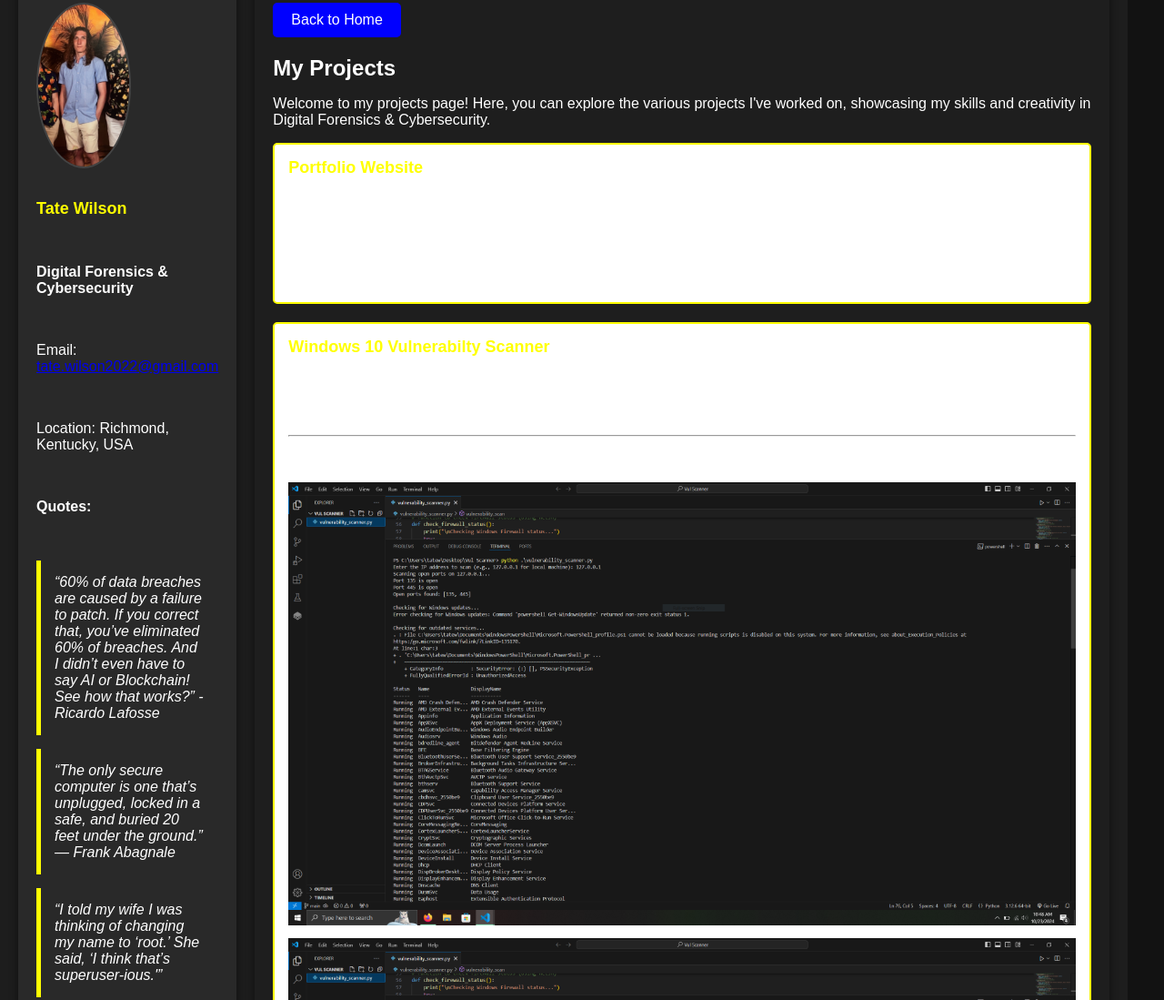
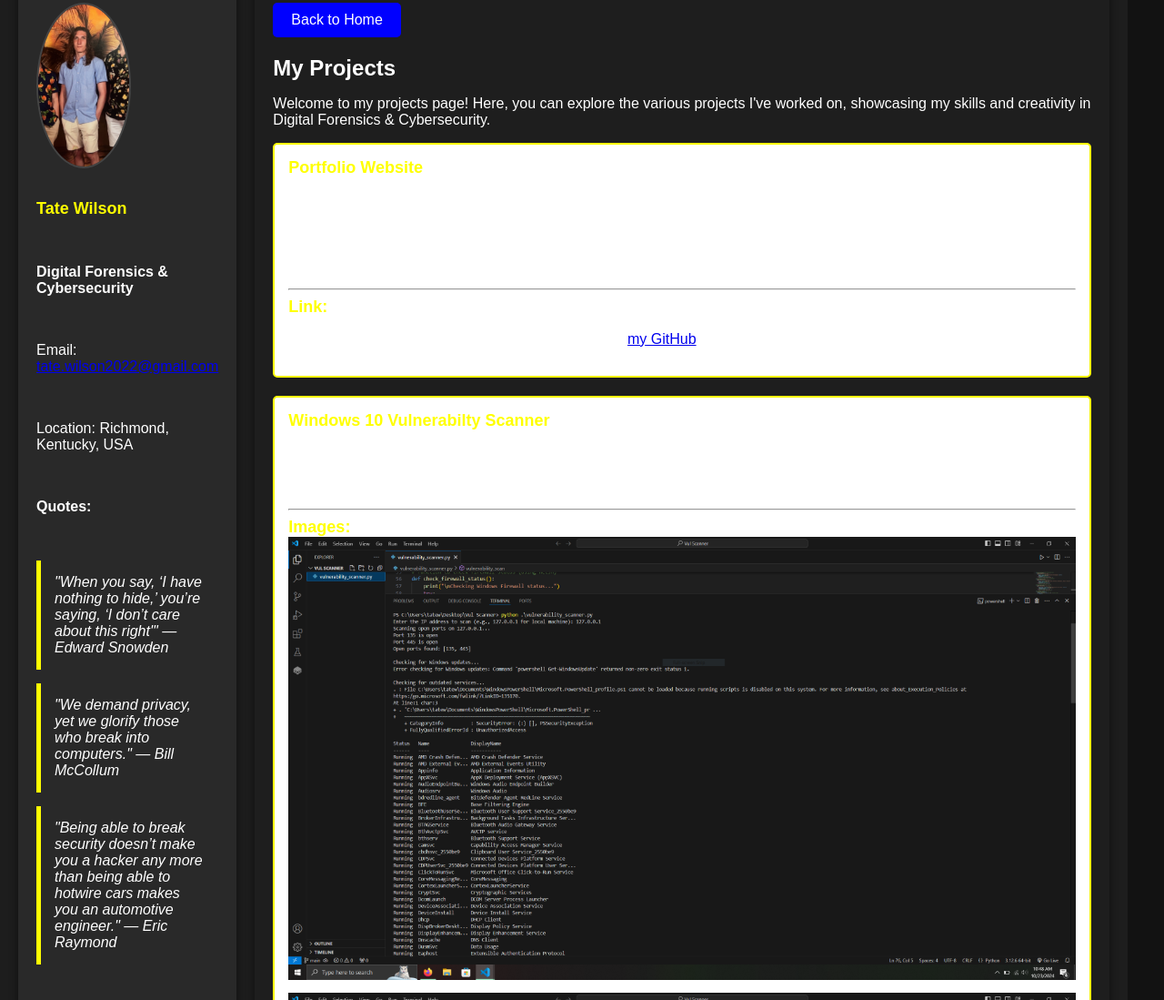
Before and after one commit to TateWilson1/TateWilson1.github.io, a plain HTML site: page projects.html in a window 1280 px wide. Shown: the part 77-1176 px from the top of the page at 91% size. Drawn offline with Linux system fonts and the light colour scheme.

Commit message:
added project details

```diff
--- a/projects.html
+++ b/projects.html
@@ -18,14 +18,13 @@
             </div>
             <h4>Quotes:</h4>
             <blockquote>
-                “60% of data breaches are caused by a failure to patch. If you correct that, you’ve eliminated 60% of breaches. And I didn’t even have to say AI or Blockchain! See how that works?” - Ricardo Lafosse
+                "When you say, ‘I have nothing to hide,’ you’re saying, ‘I don’t care about this right'" — Edward Snowden
             </blockquote>
             <blockquote>
-                “The only secure computer is one that’s unplugged, locked in a safe, and buried 20 feet under the ground.”<br>
-                — Frank Abagnale
+                "We demand privacy, yet we glorify those who break into computers." — Bill McCollum
             </blockquote>
             <blockquote>
-                “I told my wife I was thinking of changing my name to ‘root.’ She said, ‘I think that’s superuser-ious.'”
+                "Being able to break security doesn’t make you a hacker any more than being able to hotwire cars makes you an automotive engineer." — Eric Raymond
             </blockquote>
         </div>
 
@@ -40,14 +39,20 @@
             <div class="project">
                 <h2>Portfolio Website</h2>
                 <p>A website portfolio is your personal showcase on the internet, highlighting your skills, projects, and achievements. It serves as a digital resume that allows you to present your work in an engaging way, making it easy for potential employers or clients to see your talents and creativity. With sections dedicated to your projects, about me, and contact information, it provides a comprehensive view of who you are and what you can offer. It's not just a collection of your work; it's a reflection of your professional journey and aspirations.</p>
+                <hr>
+                <h2>Link:</h2>
+                <p>To see the whole code and to run it for yourself, visit <a href="https://github.com/TateWilson1/TateWilson1.github.io" target="_blank">my GitHub</a>.</p>
             </div>
             <div class="project">
                 <h2>Windows 10 Vulnerabilty Scanner</h2>
                 <p>The Windows 10 Vulnerability Scanner is a powerful security tool designed to identify and assess vulnerabilities within your Windows 10 operating system. This scanner conducts thorough examinations of system configurations, installed applications, and network settings to uncover potential security weaknesses that could be exploited by cyber threats.</p>
                 <hr>
-                <p>Images:</p>
+                <h2>Images:</h2>
                 <img src="/images/Port Scanning and Some of Services Running.PNG" alt="Project 2 Image" class="project-image"> <!-- Add your project image -->
                 <img src="/images/Firewall Rules.PNG" alt="Project 2 Image" class="project-image">
+                <hr>
+                <h2>Link:</h2>
+                <p>To see the whole code and to run it for yourself, visit <a href="https://github.com/TateWilson1/Vulnerability_Scanner" target="_blank">my GitHub</a>.</p>
             </div>
             <!-- Add more projects as needed -->
         </div>
```
